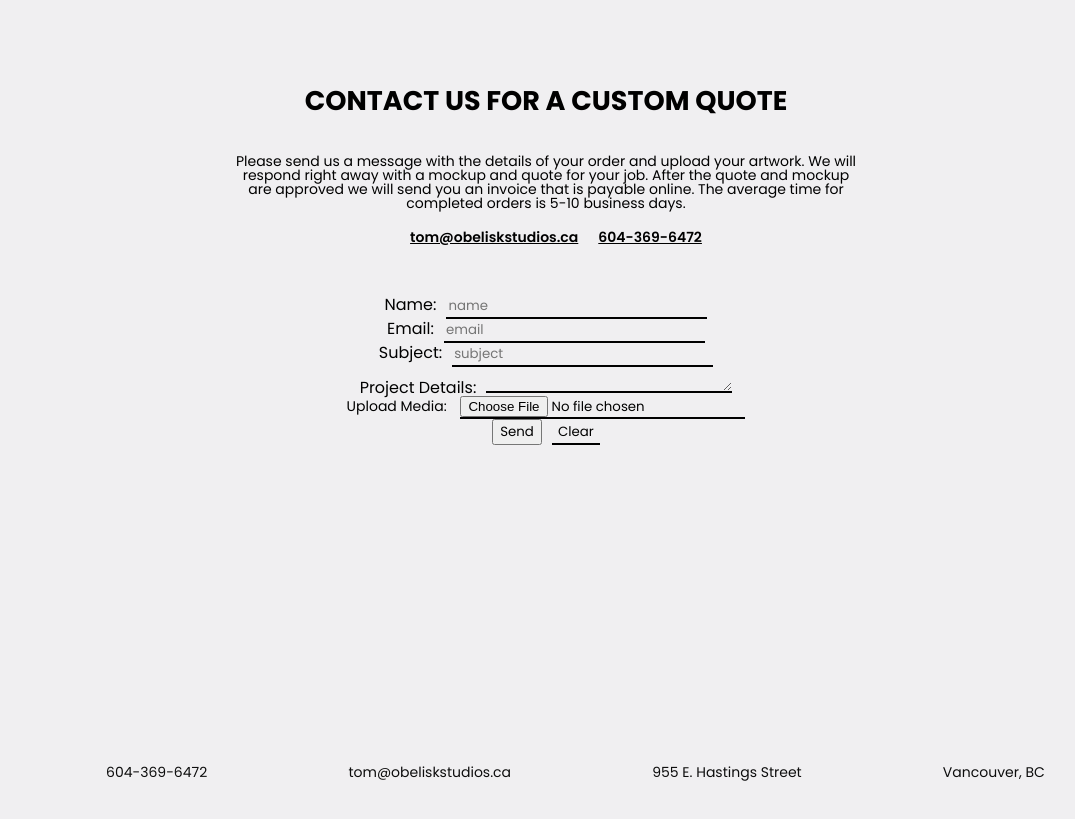
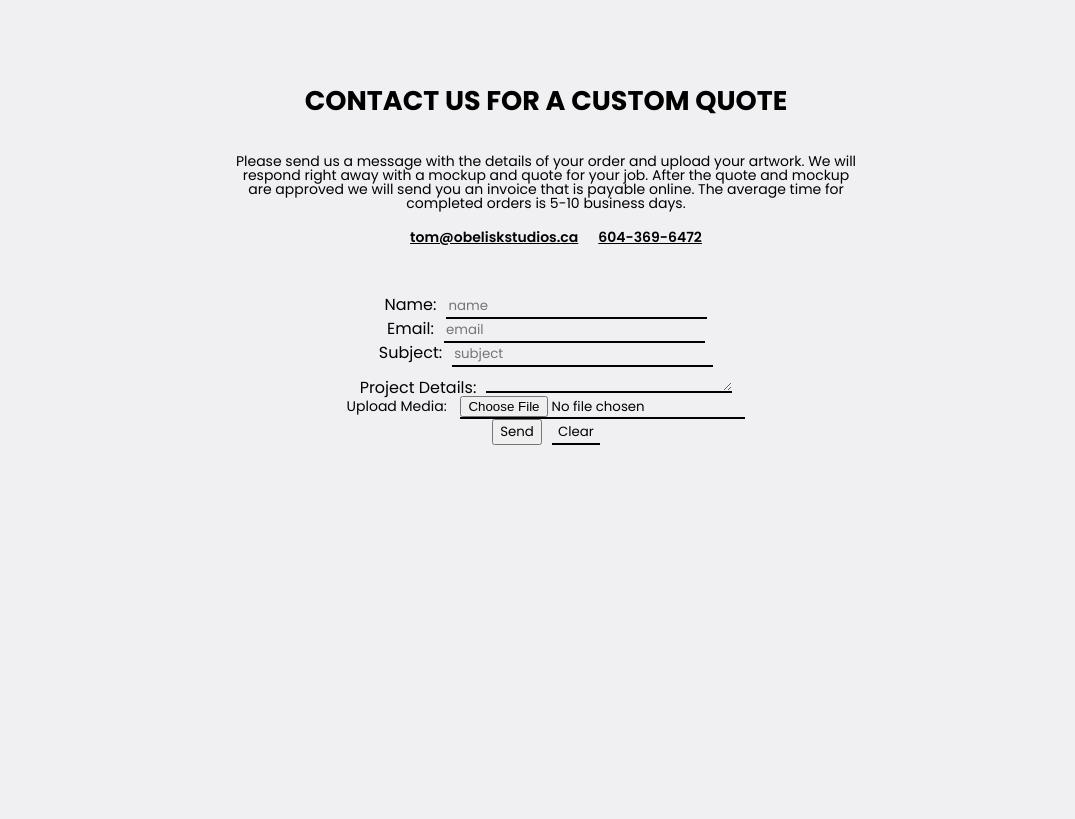
Before and after one commit to mikeatmelody/obelisk-studios, a Gatsby site: page /contact in a window 1280 px wide. Shown: the part 109-928 px from the top of the page, without its empty margins (94-1169 px from the left). After the commit the page ends 800 px from the top, so only its background shows below. Built offline with nearby package versions, Linux system fonts and the light colour scheme; Gatsby itself is replaced by a stand-in of ours.

Commit message:
second commit

```diff
--- a/src/components/layout.js
+++ b/src/components/layout.js
@@ -1,14 +1,14 @@
 import React from "react";
+import "../styles/index.scss"
+// import Footer from "../components/Footer"
 
-import Footer from "../components/Footer"
-import "../styles/index.scss"
 
 const Layout = ({ children }) => {
 
     return (
         <div className="layout-styles">
             <main>{children}</main>
-            <Footer />
+            {/* <Footer /> */}
         </div>
     )
 }
```
